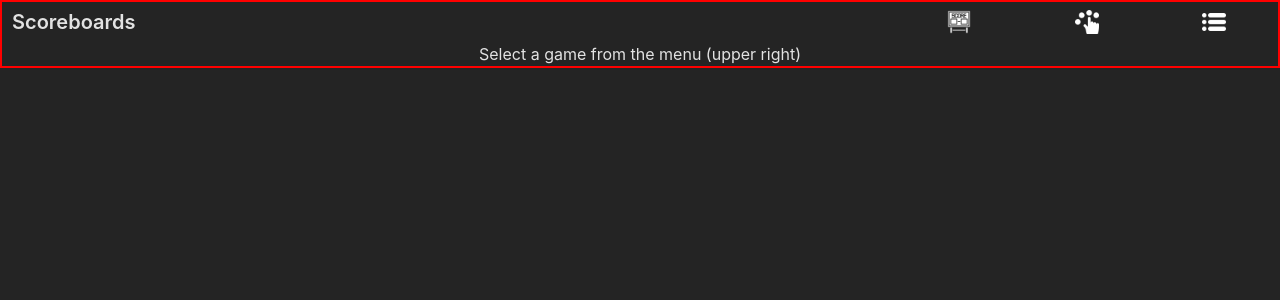
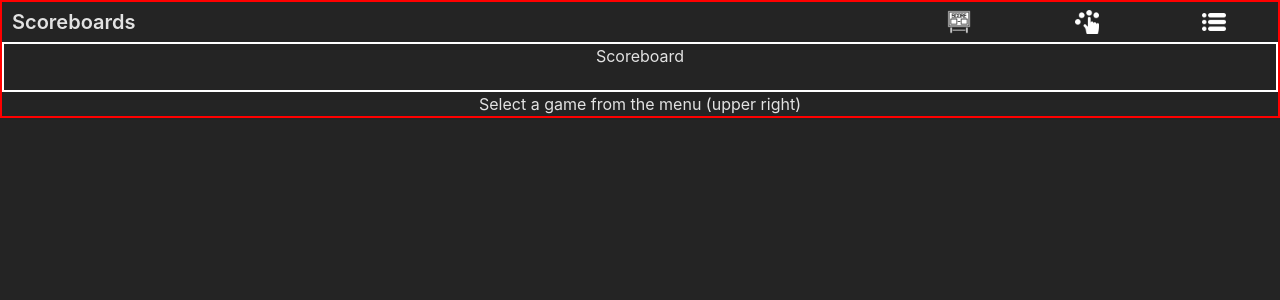
Before and after one commit to Jagerziel/Scoreboards, a React (Vite) app: page / in a window 1280 px wide. Both pictures are taken after a click on the element 959 px from the left and 22 px from the top of the page. Shown: the top 300 px of the page. Built offline with nearby package versions, Linux system fonts and the light colour scheme.

Commit message:
Added scoreboard with dropdown of subsequent text

```diff
--- a/src/components/navbar/Navbar.jsx
+++ b/src/components/navbar/Navbar.jsx
@@ -5,6 +5,7 @@
 import OptionsIcon from '/public/optionsIcon.png'
 import ScoreboardIcon from '/public/scoreboardIcon.png'
 // Import Components
+import NavbarScoreboard from './NavbarScoreboard.jsx'
 import NavbarOptions from './NavbarOptions.jsx'
 import NavbarMenu from './NavbarMenu.jsx'
 // Import CSS
@@ -40,6 +41,7 @@
     }
 
     return (
+        <div className='navbar-container-main'>
             <div className='navbar-container'>
                 <div className='navbar-title'>Scoreboards</div>
                 <div className='navbar-subcontainer'>
@@ -85,11 +87,6 @@
                 >
                     <NavbarOptions playerCount={ playerCount } setPlayerCount={ setPlayerCount } />
                 </div>
-
-
-
-
-
                 <div
                     className='navbar-navbarmenu-container'
                     style={{
@@ -99,5 +96,14 @@
                     <NavbarMenu setMenuOpen={setMenuOpen}/>
                 </div>
             </div>
+            <div
+                className='navbar-navbarscoreboard-container'
+                style={{
+                    display: showScoreboard ? 'block' : 'none'
+                }}
+            >
+                <NavbarScoreboard />
+            </div>
+        </div>
     )
 }
--- a/src/components/navbar/Navbar.scss
+++ b/src/components/navbar/Navbar.scss
@@ -48,6 +48,16 @@
     top: 40px;
     z-index: 100;
 }
+
+.navbar-navbarscoreboard-container {
+    border: 2px solid white;
+    box-sizing: border-box;
+    width: 100%;
+    height: 50px;
+    background-color: #242424;
+}
+
+
 
 .navbar-navbaroptions-container {
     border: 2px solid white;
--- a/src/components/navbar/NavbarOptions.jsx
+++ b/src/components/navbar/NavbarOptions.jsx
@@ -12,7 +12,6 @@
         if ( newVal >= 2 && newVal <= 10) {
             setPlayerCount(newVal)
         }
-
     }
 
     const options = [
--- /dev/null
+++ b/src/components/navbar/NavbarScoreboard.jsx
@@ -0,0 +1,16 @@
+// Import React
+import React from 'react'
+
+// Import SCSS
+import './Navbar.scss'
+
+export default function NavbarScoreboard( { } ) {
+
+    return (
+        <div
+            className='navbarscoreboard-container'
+        >
+            Scoreboard
+        </div>
+    )
+}
```
Lines whose indentation alone changed are shown as unchanged.
